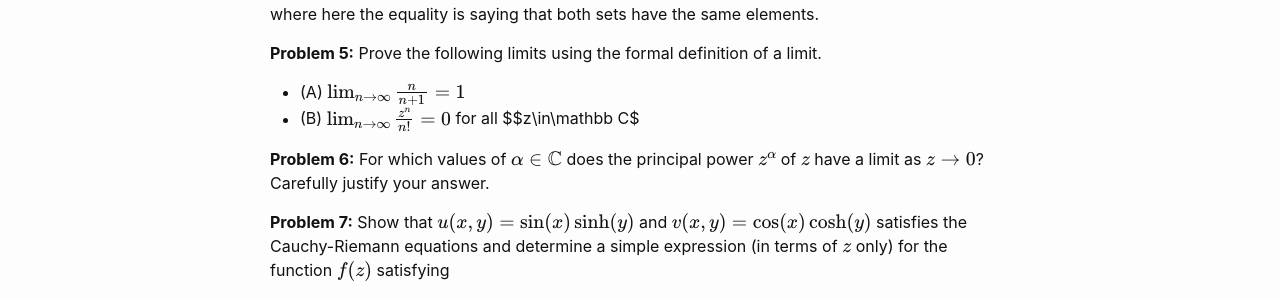
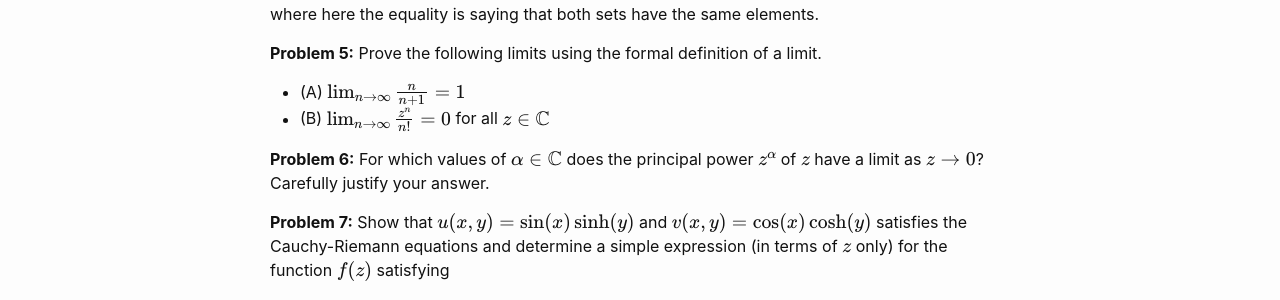
Before and after one commit to wcasper/math412fall2021, a Jekyll site: the page built from _homework/hw2.md, in a window 1280 px wide. Shown: the part 1135-1435 px from the top of the page. Built offline with Jekyll 4.4.1, drawn with Linux system fonts in a browser that asks for light colours.

Commit message:
fixed typo

```diff
--- a/_homework/hw2.md
+++ b/_homework/hw2.md
@@ -50,7 +50,7 @@ where here the equality is saying that both sets have the same elements.
 Prove the following limits using the formal definition of a limit.
 
 * (A) $$\lim_{n\rightarrow\infty}\frac{n}{n+1} = 1$$
-* (B) $$\lim_{n\rightarrow\infty}\frac{z^n}{n!} = 0$$ for all $$z\in\mathbb C$
+* (B) $$\lim_{n\rightarrow\infty}\frac{z^n}{n!} = 0$$ for all $$z\in\mathbb C$$
 
 **Problem 6:**
 For which values of $$\alpha\in\mathbb C$$ does the principal power $$z^\alpha$$ of $$z$$ have a limit as $$z\rightarrow 0$$?
```
